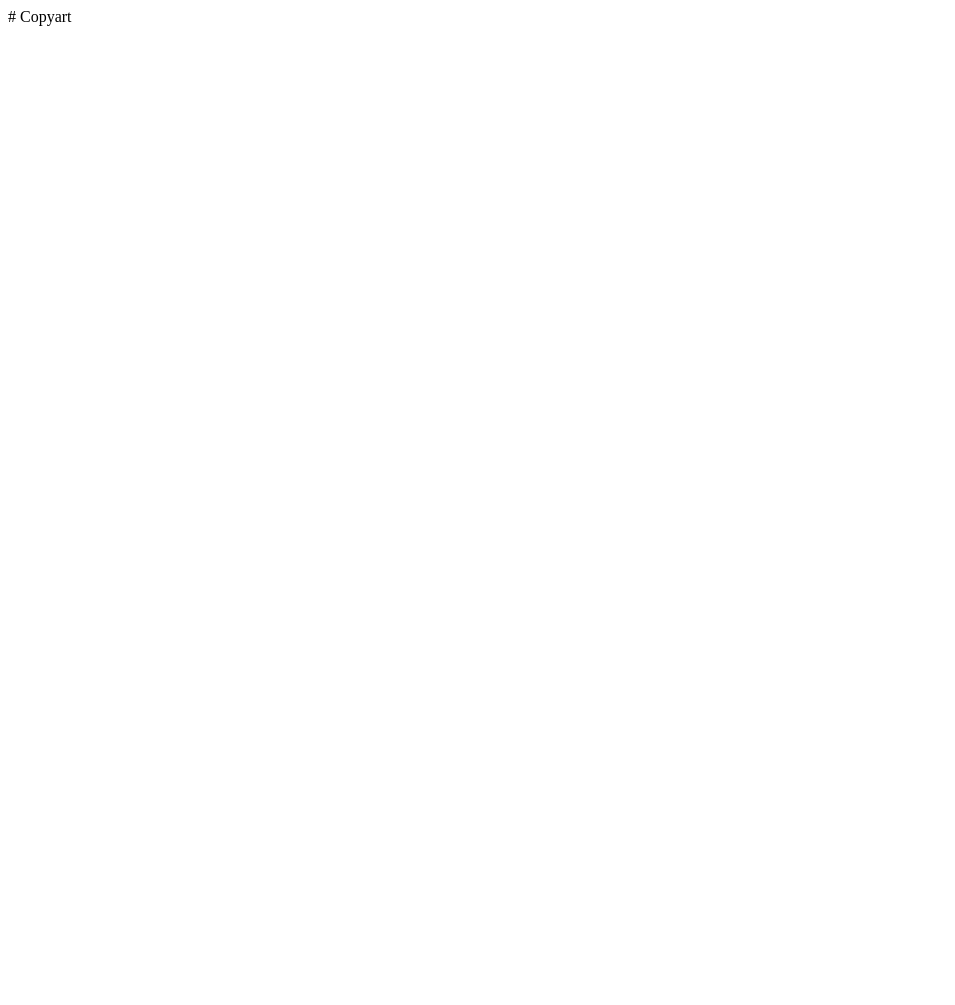
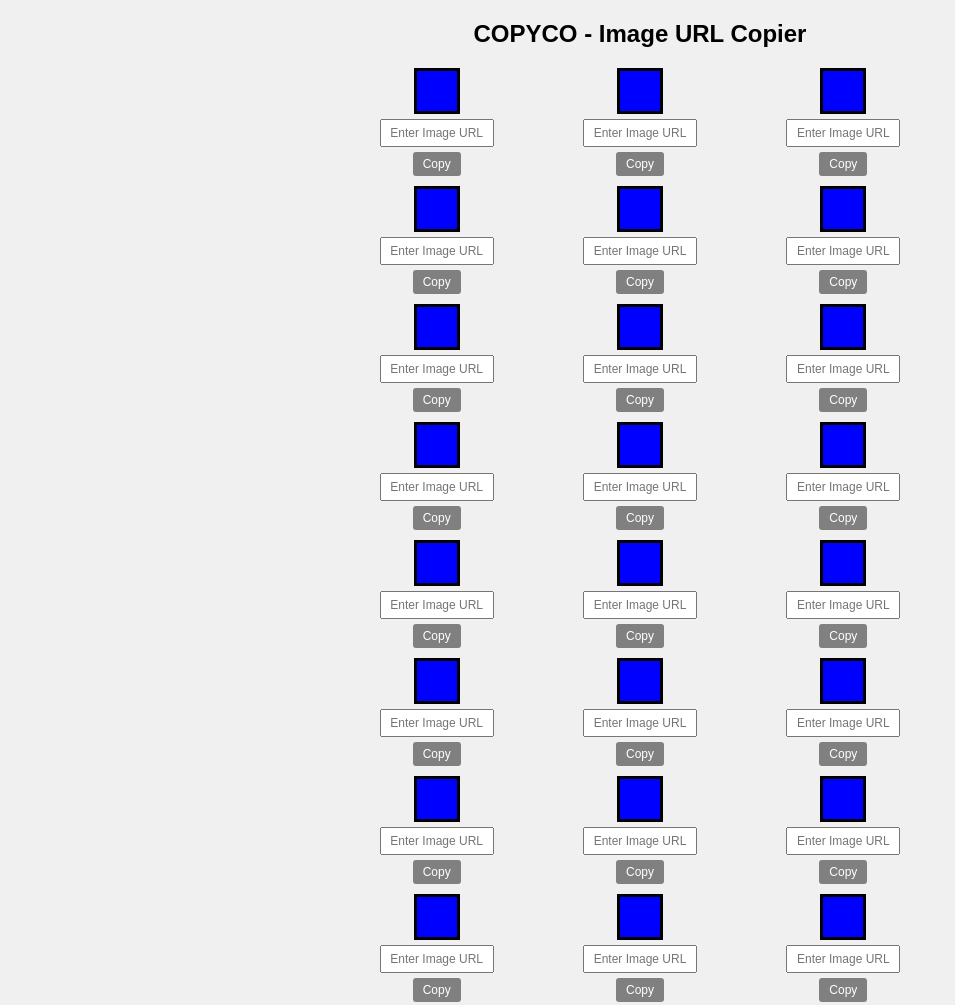
Before and after one commit to ashokkansj/Copyart, a plain HTML site: page index.html in a window 1280 px wide. Shown: the whole page, without its empty margins (0-955 px from the left). Before the commit the page ends 800 px from the top, so only its background shows below. Drawn offline with Linux system fonts and the light colour scheme.

Commit message:
Update index.html

```diff
--- a/index.html
+++ b/index.html
@@ -1 +1,146 @@
-# Copyart
+<!DOCTYPE html>
+<html lang="en">
+<head>
+    <meta charset="UTF-8">
+    <meta name="viewport" content="width=device-width, initial-scale=1.0">
+    <title>COPYCO - Image URL Copier</title>
+    <style>
+        body {
+            font-family: Arial, sans-serif;
+            background-color: #f0f0f0;
+            text-align: center;
+            margin: 20px;
+        }
+
+        .container {
+            width: 90%;
+            max-width: 600px;
+            margin: auto;
+        }
+
+        h2 {
+            margin-bottom: 20px;
+        }
+
+        .grid {
+            display: grid;
+            grid-template-columns: repeat(3, 1fr);
+            gap: 10px;
+            justify-content: center;
+        }
+
+        .box-container {
+            display: flex;
+            flex-direction: column;
+            align-items: center;
+        }
+
+        .image-box {
+            width: 40px;
+            height: 40px;
+            background: blue;
+            border: 3px solid black;
+            display: flex;
+            justify-content: center;
+            align-items: center;
+        }
+
+        .url-input {
+            width: 100px;
+            margin-top: 5px;
+            padding: 5px;
+            font-size: 12px;
+            text-align: center;
+        }
+
+        .copy-btn {
+            margin-top: 5px;
+            padding: 5px 10px;
+            font-size: 12px;
+            background: green;
+            color: white;
+            border: none;
+            cursor: pointer;
+            border-radius: 3px;
+        }
+
+        .copy-btn:disabled {
+            background: gray;
+            cursor: not-allowed;
+        }
+    </style>
+</head>
+<body>
+    <div class="container">
+        <h2>COPYCO - Image URL Copier</h2>
+        <div class="grid" id="gridContainer">
+            <!-- JavaScript se 24 boxes yahan insert honge -->
+        </div>
+    </div>
+
+    <script>
+        const gridContainer = document.getElementById("gridContainer");
+
+        // 24 Box Generate Karna
+        for (let i = 1; i <= 24; i++) {
+            let boxHTML = `
+                <div class="box-container">
+                    <div class="image-box" id="imgBox${i}"></div>
+                    <input type="text" id="urlInput${i}" class="url-input" placeholder="Enter Image URL" oninput="updateImage(${i})">
+                    <button class="copy-btn" id="copyBtn${i}" onclick="copyURL(${i})" disabled>Copy</button>
+                </div>
+            `;
+            gridContainer.innerHTML += boxHTML;
+        }
+
+        // Page Load hone par saved images wapas set karna
+        document.addEventListener("DOMContentLoaded", function () {
+            for (let i = 1; i <= 24; i++) {
+                let savedURL = localStorage.getItem(`imageURL${i}`);
+                if (savedURL) {
+                    let imgBox = document.getElementById(`imgBox${i}`);
+                    let urlInput = document.getElementById(`urlInput${i}`);
+                    let copyBtn = document.getElementById(`copyBtn${i}`);
+
+                    imgBox.style.backgroundImage = `url('${savedURL}')`;
+                    imgBox.style.backgroundSize = "cover";
+                    imgBox.style.backgroundPosition = "center";
+                    urlInput.value = savedURL;
+                    copyBtn.disabled = false;
+                }
+            }
+        });
+
+        // URL input change hone par image update + save karega
+        function updateImage(index) {
+            let urlInput = document.getElementById(`urlInput${index}`);
+            let imgBox = document.getElementById(`imgBox${index}`);
+            let copyBtn = document.getElementById(`copyBtn${index}`);
+
+            if (urlInput.value.trim() !== "") {
+                imgBox.style.backgroundImage = `url('${urlInput.value}')`;
+                imgBox.style.backgroundSize = "cover";
+                imgBox.style.backgroundPosition = "center";
+                copyBtn.disabled = false;
+
+                // Local Storage me save karna
+                localStorage.setItem(`imageURL${index}`, urlInput.value);
+            } else {
+                imgBox.style.backgroundImage = "none";
+                copyBtn.disabled = true;
+
+                // Local Storage se remove karna
+                localStorage.removeItem(`imageURL${index}`);
+            }
+        }
+
+        // URL copy function
+        function copyURL(index) {
+            let urlInput = document.getElementById(`urlInput${index}`);
+            urlInput.select();
+            document.execCommand("copy");
+            alert("Copied: " + urlInput.value);
+        }
+    </script>
+</body>
+  </html>
```
